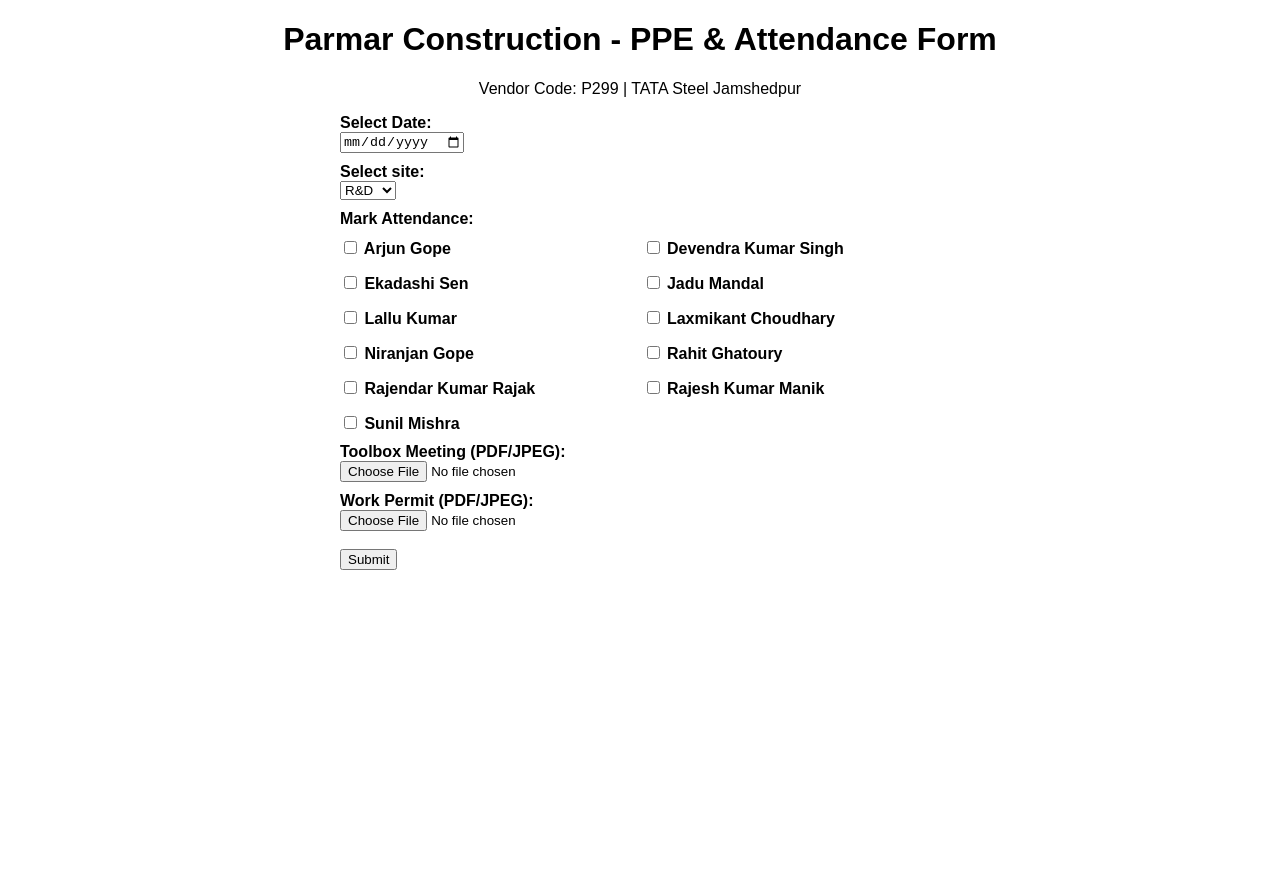
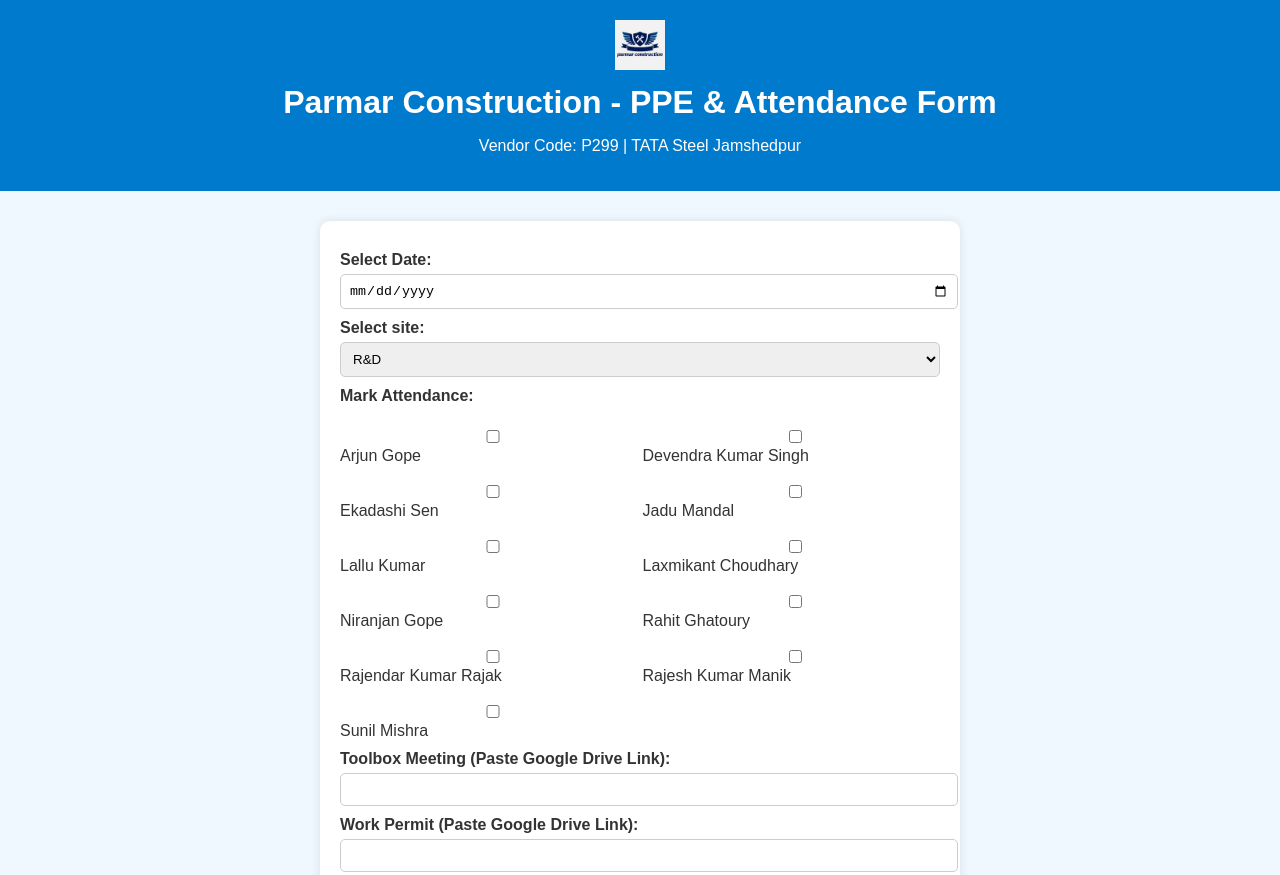
Before and after one commit to Parmarconsjh05/dailytbmhandler, a plain HTML site: page index.html in a window 1280 px wide. Shown: the top 875 px of the page. Before the commit the page ends 800 px from the top, so only its background shows below. Drawn offline with Linux system fonts and the light colour scheme.

Commit message:
index.html

```diff
--- a/index.html
+++ b/index.html
@@ -2,20 +2,77 @@
 <html lang="en">
 <head>
     <meta charset="UTF-8">
+    <meta name="viewport" content="width=device-width, initial-scale=1.0">
     <title>Parmar Construction - PPE & Attendance Form</title>
     <style>
-        body { font-family: Arial, sans-serif; margin: 20px; }
-        h1 { text-align: center; }
-        form { max-width: 600px; margin: auto; }
-        label { display: block; margin-top: 10px; font-weight: bold; }
-        .attendance-grid { display: grid; grid-template-columns: 1fr 1fr; gap: 5px; }
+        body {
+            font-family: Arial, sans-serif;
+            margin: 0;
+            background-color: #f0f8ff;
+            color: #333;
+        }
+        header {
+            background-color: #007acc;
+            padding: 20px;
+            text-align: center;
+        }
+        header img {
+            height: 50px;
+        }
+        header h1 {
+            color: white;
+            margin: 10px 0 0 0;
+        }
+        .container {
+            max-width: 600px;
+            margin: 30px auto;
+            background-color: #fff;
+            padding: 20px;
+            border-radius: 10px;
+            box-shadow: 0 0 10px rgba(0,0,0,0.1);
+        }
+        label {
+            font-weight: bold;
+            margin-top: 10px;
+            display: block;
+        }
+        input, select, textarea, button {
+            width: 100%;
+            padding: 8px;
+            margin-top: 5px;
+            border: 1px solid #ccc;
+            border-radius: 5px;
+        }
+        button {
+            background-color: #007acc;
+            color: white;
+            border: none;
+            cursor: pointer;
+            margin-top: 20px;
+        }
+        button:hover {
+            background-color: #005f99;
+        }
+        .attendance-grid {
+            display: grid;
+            grid-template-columns: 1fr 1fr;
+            gap: 5px;
+            margin-top: 10px;
+        }
+        .attendance-grid label {
+            font-weight: normal;
+        }
     </style>
 </head>
 <body>
 
+<header>
+    <img src="parmarlogo.png" alt="Company Logo">
     <h1>Parmar Construction - PPE & Attendance Form</h1>
-<p style="text-align:center;">Vendor Code: P299 | TATA Steel Jamshedpur</p>
+    <p style="color:white;">Vendor Code: P299 | TATA Steel Jamshedpur</p>
+</header>
 
+<div class="container">
     <form method="POST" action="https://script.google.com/macros/s/YOUR_SCRIPT_ID/exec" enctype="multipart/form-data">
 
         <label>Select Date:</label>
@@ -49,16 +106,16 @@
             <label><input type="checkbox" name="attendance" value="Sunil Mishra"> Sunil Mishra</label>
         </div>
 
-    <label>Toolbox Meeting (PDF/JPEG):</label>
-    <input type="file" name="toolboxFile">
+        <label>Toolbox Meeting (Paste Google Drive Link):</label>
+        <input type="text" name="toolboxFile">
 
-    <label>Work Permit (PDF/JPEG):</label>
-    <input type="file" name="workPermitFile">
+        <label>Work Permit (Paste Google Drive Link):</label>
+        <input type="text" name="workPermitFile">
 
-    <br><br>
         <button type="submit">Submit</button>
 
     </form>
+</div>
 
 </body>
 </html>
```
Lines whose indentation alone changed are shown as unchanged.
